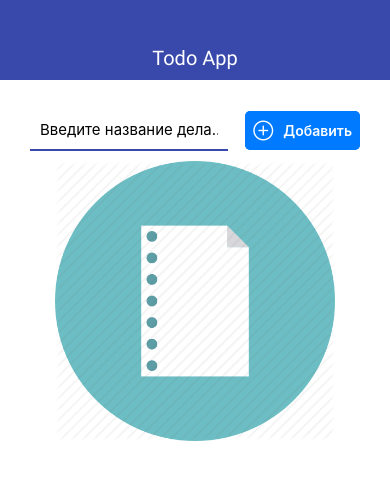
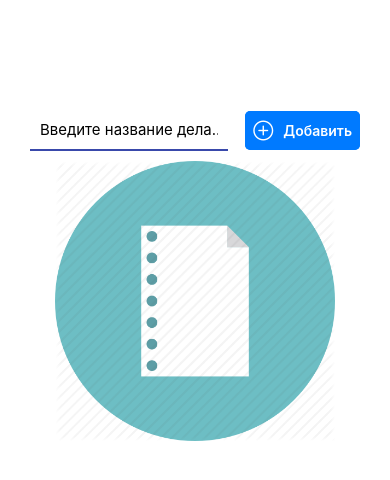
Before and after one commit to sanek306/react-native-course-expo, a React Native app: screen / in a window 390 px wide. Shown: the top 480 px of the page. Built offline with nearby package versions, Linux system fonts and the light colour scheme.

Commit message:
Added  Platform

```diff
--- a/src/components/AddTodo.js
+++ b/src/components/AddTodo.js
@@ -13,9 +13,8 @@
             setValue('');
             Keyboard.dismiss();
         } else {
-            Alert.alert('Название дела не может быть пустым');
+            Alert.alert('Название дела не может быть пустым!');
         }
-
     }
 
     return (
--- a/src/components/Navbar.js
+++ b/src/components/Navbar.js
@@ -1,12 +1,15 @@
 import React from 'react';
-import { View, Text, StyleSheet } from 'react-native';
+import { View, StyleSheet, Platform } from 'react-native';
 import { THEME } from '../theme';
 import { AppText } from './ui/AppText';
 
 export const Navbar = ({ title }) => {
 
     return (
-        <View style={styles.navbar}>
+        <View style={{...styles.navbar, ...Platform.select({
+            ios: styles.navbarIOS,
+            android: styles.navbarAndroid,
+        })}}>
             <AppText style={styles.text}>{title}</AppText>
         </View>
     );
@@ -17,15 +20,21 @@
         height: 80,
         alignItems: 'center',
         justifyContent: 'flex-end',
-        backgroundColor: THEME.MAIN_COLOR,
         paddingBottom: 10,
         position: 'absolute',
         top: 0,
         width: '100%',
         zIndex: 1,
     },
+    navbarAndroid: {
+        backgroundColor: THEME.MAIN_COLOR,
+    },
+    navbarIOS: {
+        borderBottomColor: THEME.MAIN_COLOR,
+        borderBottomWidth: 2,
+    },
     text: {
-        color: 'white',
+        color: Platform.OS === 'ios' ? THEME.MAIN_COLOR : 'white',
         fontSize: 20
     }
 });
--- a/src/components/ui/AppButton.js
+++ b/src/components/ui/AppButton.js
@@ -1,19 +1,20 @@
 import React from 'react';
-import { TouchableOpacity, StyleSheet, View } from 'react-native';
+import { TouchableOpacity, StyleSheet, View, TouchableNativeFeedback, Platform } from 'react-native';
 
 import { THEME } from '../../theme';
 import { AppTextBold } from './AppTextBold';
 
 export const AppButton = ({ children, onPress, style, color = THEME.MAIN_COLOR }) => {
+    const Wrapper = Platform.OS === 'android' ? TouchableNativeFeedback : TouchableOpacity
 
     return (
-        <TouchableOpacity onPress={onPress} activeOpacity={0.7}>
+        <Wrapper onPress={onPress} activeOpacity={0.7}>
             <View style={{...styles.button, ...style, backgroundColor: color}}>
                 <AppTextBold style={styles.text}>
                     {children}
                 </AppTextBold>
             </View>
-        </TouchableOpacity>
+        </Wrapper>
     )
 }
 
```
